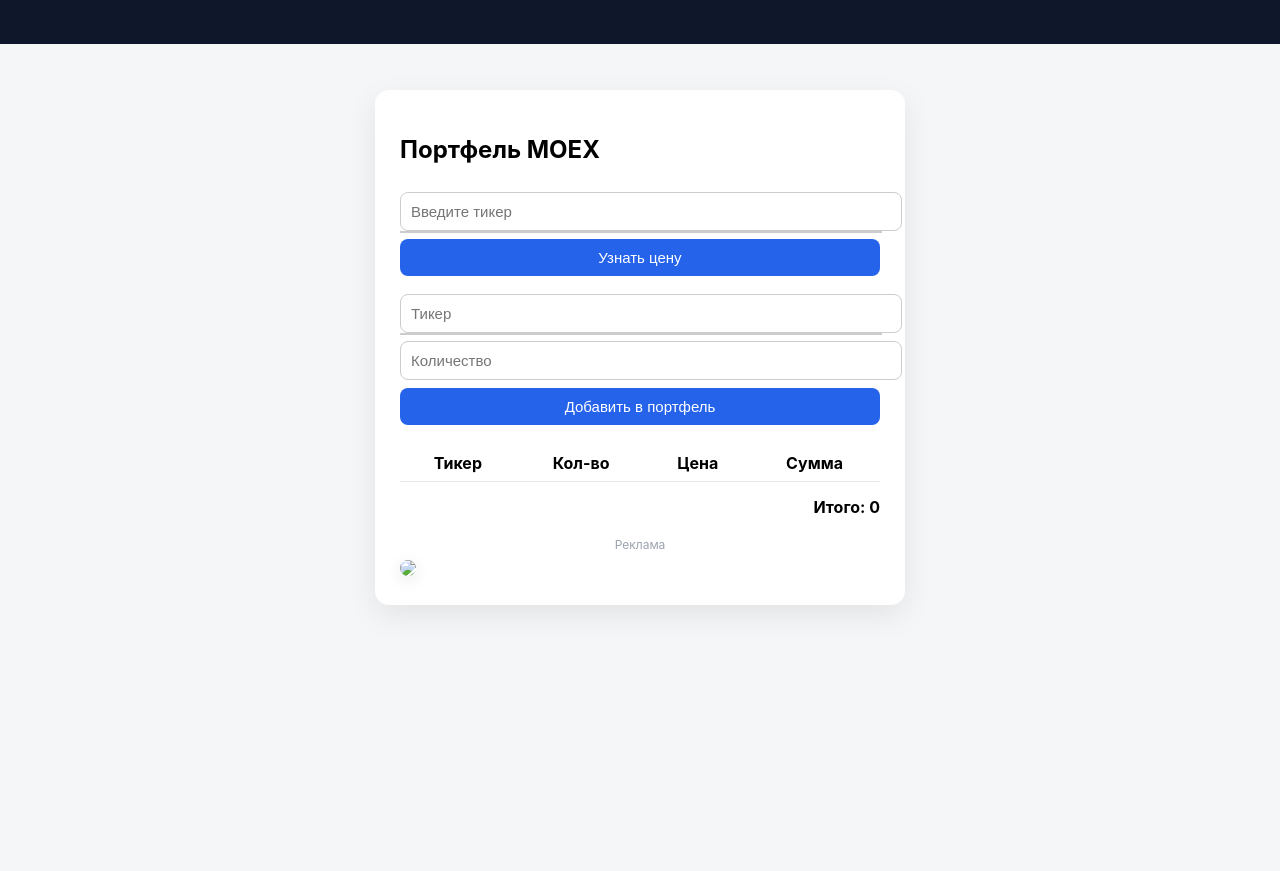
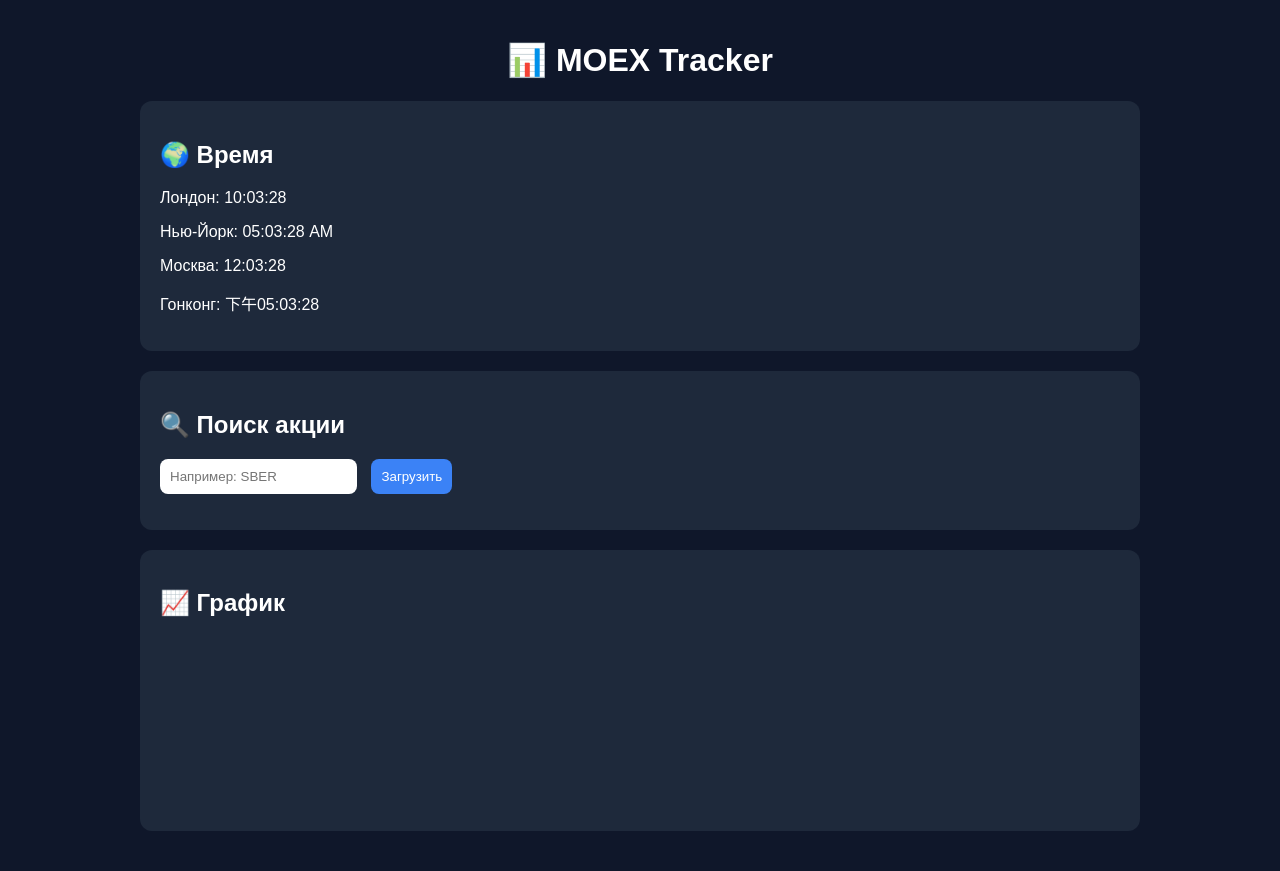
Before and after one commit to MishechkaKrut/moex-site, a Flask app: page / in a window 1280 px wide. Before the commit the page ends 609 px from the top, so only its background shows below. Run offline with Flask 3, Linux system fonts and the light colour scheme; data that the repository does not hold is empty; a map, chart or similar area stays blank; some libraries are stand-ins or nearby versions.

Commit message:
Update index.html

```diff
--- a/templates/index.html
+++ b/templates/index.html
@@ -2,246 +2,147 @@
 <html lang="ru">
 <head>
   <meta charset="UTF-8">
-    <title>MOEX Dashboard</title>
-
+  <title>MOEX Tracker</title>
+  <script src="https://cdn.jsdelivr.net/npm/chart.js"></script>
   <style>
     body {
-            font-family: Inter, Arial;
-            background:#f4f6f8;
-            margin:0;
-            padding-top:50px;
+      font-family: Arial;
+      background: #0f172a;
+      color: white;
+      margin: 0;
+      padding: 20px;
     }
 
-        .ticker-wrapper {
-            position:fixed;
-            top:0;
-            width:100%;
-            height:44px;
-            background:#0f172a;
-            overflow:hidden;
-            display:flex;
-            align-items:center;
-            justify-content:center;
+    h1 {
+      text-align: center;
     }
 
-        .ticker {
-            display:flex;
-            align-items:center;
-            animation:scroll 25s linear infinite;
-        }
-
-        .ticker-item {
-            display:flex;
-            align-items:center;
-            justify-content:center;
-            padding:0 30px;
-            color:#e5e7eb;
-        }
-
-        .ticker-price {
-            color:#22c55e;
-        }
-
-        @keyframes scroll {
-            from { transform:translateX(0); }
-            to   { transform:translateX(-50%); }
+    .container {
+      max-width: 1000px;
+      margin: auto;
     }
 
     .card {
-            background:white;
-            width:480px;
-            margin:40px auto;
-            padding:25px;
-            border-radius:14px;
-            box-shadow:0 10px 30px rgba(0,0,0,.08);
+      background: #1e293b;
+      padding: 20px;
+      border-radius: 12px;
+      margin-bottom: 20px;
     }
 
     input, button {
-            width:100%;
-            padding:10px;
-            margin-top:8px;
-            font-size:15px;
-            border-radius:8px;
-            border:1px solid #ccc;
+      padding: 10px;
+      border-radius: 8px;
+      border: none;
+      margin-right: 10px;
     }
 
     button {
-            background:#2563eb;
-            color:white;
-            border:none;
-            cursor:pointer;
+      background: #3b82f6;
+      color: white;
+      cursor: pointer;
     }
 
-        table {
-            width:100%;
-            margin-top:20px;
-            border-collapse:collapse;
-        }
-
-        th, td {
-            padding:8px;
-            border-bottom:1px solid #e5e7eb;
-            text-align:center;
-        }
-
-        .total {
-            margin-top:15px;
-            font-weight:bold;
-            text-align:right;
-        }
-
-        h3 {
-            margin-top:15px;
-            text-align:center;
-            color:#2563eb;
-        }
-
-        .error {
-            color:#dc2626;
-            text-align:center;
-            margin-top:10px;
-        }
-
-        .suggestions {
-            position:absolute;
-            background:white;
-            border:1px solid #ccc;
-            width:100%;
-            max-height:150px;
-            overflow-y:auto;
-            z-index:100;
-            list-style:none;
-            padding:0;
-            margin:0;
-        }
-
-        .suggestions li {
-            padding:8px;
-            cursor:pointer;
-        }
-
-        .suggestions li:hover {
-            background:#f1f5f9;
-        }
-
-        .search-box {
-            position:relative;
-            margin-bottom:10px;
+    canvas {
+      margin-top: 20px;
     }
   </style>
 </head>
-
 <body>
 
-<div class="ticker-wrapper">
-    <div class="ticker">
-        {% for i in ticker_tape %}
-        <div class="ticker-item">
-            {{ i.ticker }}
-            <span class="ticker-price">{{ i.price }}</span>
+<div class="container">
+  <h1>📊 MOEX Tracker</h1>
+
+  <!-- TIME -->
+  <div class="card">
+    <h2>🌍 Время</h2>
+    <p>Лондон: <span id="london"></span></p>
+    <p>Нью-Йорк: <span id="ny"></span></p>
+    <p>Москва: <span id="moscow"></span></p>
+    <p>Гонконг: <span id="hk"></span></p>
   </div>
-        {% endfor %}
 
-        {% for i in ticker_tape %}
-        <div class="ticker-item">
-            {{ i.ticker }}
-            <span class="ticker-price">{{ i.price }}</span>
+  <!-- SEARCH -->
+  <div class="card">
+    <h2>🔍 Поиск акции</h2>
+    <input type="text" id="ticker" placeholder="Например: SBER">
+    <button onclick="loadData()">Загрузить</button>
+    <p id="price"></p>
   </div>
-        {% endfor %}
+
+  <!-- CHART -->
+  <div class="card">
+    <h2>📈 График</h2>
+    <canvas id="chart"></canvas>
   </div>
 </div>
 
-<div class="card">
+<script>
+// TIME
+function updateTime() {
+  const options = { hour: '2-digit', minute: '2-digit', second: '2-digit' };
 
-    <h2>Портфель MOEX</h2>
+  document.getElementById('london').textContent =
+    new Intl.DateTimeFormat('en-GB', { ...options, timeZone: 'Europe/London' }).format(new Date());
 
-    <form method="post" class="search-box">
-        <input id="check_ticker" name="check_ticker" placeholder="Введите тикер" autocomplete="off">
-        <ul id="check_suggestions" class="suggestions"></ul>
-        <button>Узнать цену</button>
-    </form>
+  document.getElementById('ny').textContent =
+    new Intl.DateTimeFormat('en-US', { ...options, timeZone: 'America/New_York' }).format(new Date());
 
-    {% if checked_ticker %}
-    <h3>Цена {{ checked_ticker }}: {{ checked_price }}</h3>
-    {% endif %}
+  document.getElementById('moscow').textContent =
+    new Intl.DateTimeFormat('ru-RU', { ...options, timeZone: 'Europe/Moscow' }).format(new Date());
 
-    {% if error_message %}
-    <div class="error">{{ error_message }}</div>
-    {% endif %}
+  document.getElementById('hk').textContent =
+    new Intl.DateTimeFormat('zh-HK', { ...options, timeZone: 'Asia/Hong_Kong' }).format(new Date());
+}
+setInterval(updateTime, 1000);
+updateTime();
 
-    <form method="post" class="search-box">
-        <input id="add_ticker" name="add_ticker" placeholder="Тикер" autocomplete="off">
-        <ul id="add_suggestions" class="suggestions"></ul>
-        <input name="add_qty" placeholder="Количество">
-        <button>Добавить в портфель</button>
-    </form>
 
-    <table>
-        <tr>
-            <th>Тикер</th>
-            <th>Кол-во</th>
-            <th>Цена</th>
-            <th>Сумма</th>
-        </tr>
+// CHART
+let chart;
 
-        {% for r in portfolio %}
-        <tr>
-            <td>{{ r.ticker }}</td>
-            <td>{{ r.qty }}</td>
-            <td>{{ r.price }}</td>
-            <td>{{ r.value }}</td>
-        </tr>
-        {% endfor %}
-    </table>
+async function loadData() {
+  const ticker = document.getElementById('ticker').value.toUpperCase();
 
-    <div class="total">Итого: {{ total }}</div>
+  const url = `https://iss.moex.com/iss/history/engines/stock/markets/shares/securities/${ticker}.json`;
 
-    <!-- ===== РЕКЛАМНЫЙ БАННЕР ===== -->
-    <div style="margin-top:20px;">
-        <div style="font-size:12px; color:#9ca3af; text-align:center;">
-            Реклама
-        </div>
-
-        <a href="https://angel-help.ru/" target="_blank">
-            <img src="https://via.placeholder.com/468x120?text=Angel+Help"
-                 style="
-                    width:100%;
-                    border-radius:12px;
-                    margin-top:8px;
-                    box-shadow:0 4px 15px rgba(0,0,0,0.1);
-                 ">
-        </a>
-    </div>
-
-</div>
-
-<script>
-    function setupAutocomplete(inputId, listId) {
-        const input = document.getElementById(inputId);
-        const suggestions = document.getElementById(listId);
-
-        input.addEventListener("input", async () => {
-            suggestions.innerHTML = "";
-            const q = input.value.trim();
-            if (!q) return;
-
-            const res = await fetch(`/search?q=${q}`);
+  const res = await fetch(url);
   const data = await res.json();
 
-            data.forEach(t => {
-                const li = document.createElement("li");
-                li.textContent = t;
-                li.onclick = () => {
-                    input.value = t;
-                    suggestions.innerHTML = "";
-                };
-                suggestions.appendChild(li);
-            });
+  const history = data.history.data;
+
+  if (!history.length) {
+    document.getElementById('price').textContent = "Нет данных";
+    return;
+  }
+
+  const labels = history.map(i => i[1]);
+  const prices = history.map(i => i[11]);
+
+  const lastPrice = prices[prices.length - 1];
+  document.getElementById('price').textContent = `Текущая цена: ${lastPrice}`;
+
+  if (chart) chart.destroy();
+
+  const ctx = document.getElementById('chart');
+
+  chart = new Chart(ctx, {
+    type: 'line',
+    data: {
+      labels: labels,
+      datasets: [{
+        label: ticker,
+        data: prices,
+        borderWidth: 2
+      }]
+    },
+    options: {
+      responsive: true,
+      scales: {
+        x: { display: false }
+      }
+    }
   });
 }
-
-    setupAutocomplete("check_ticker", "check_suggestions");
-    setupAutocomplete("add_ticker", "add_suggestions");
 </script>
 
 </body>
```
Lines whose indentation alone changed are shown as unchanged.
